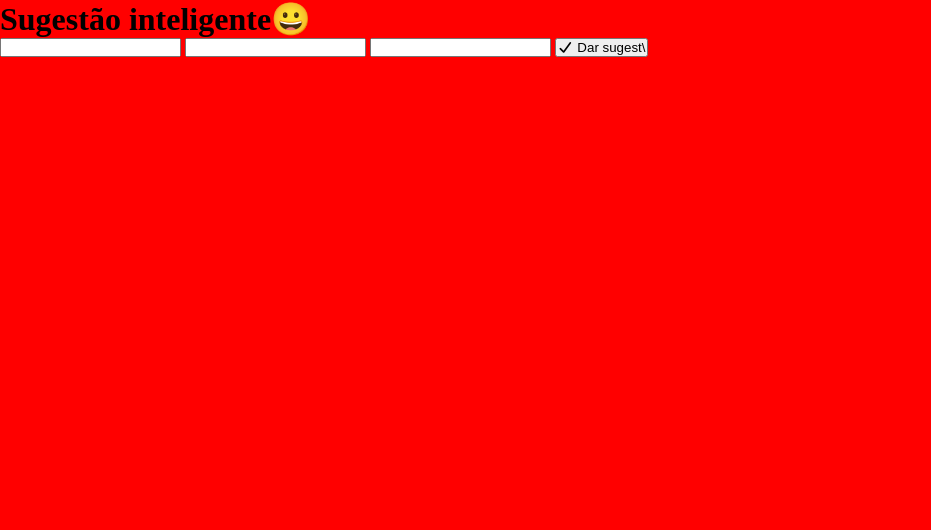
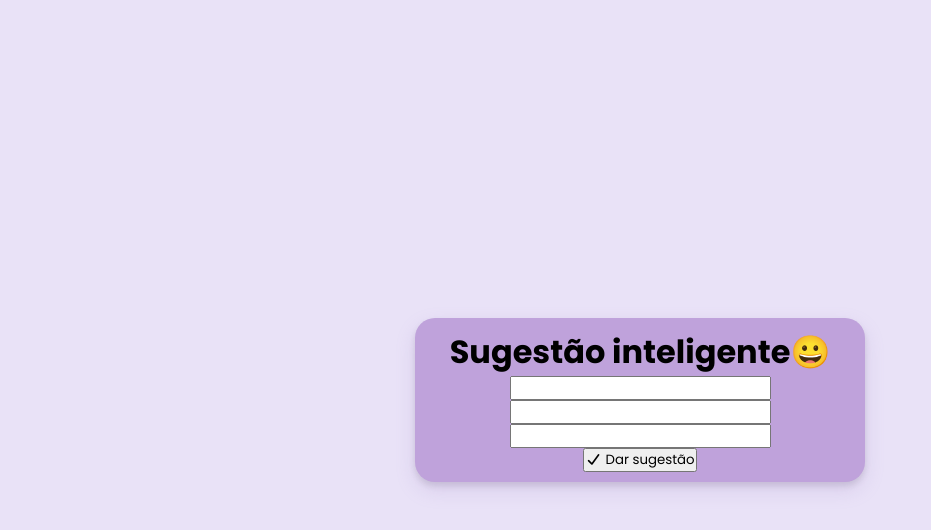
Before and after one commit to raffaela09/sugestao_inteligente, a plain HTML site: page index.html in a window 1280 px wide. Shown: the whole page, without its empty margins (0-931 px from the left). Drawn offline with Linux system fonts and the light colour scheme.

Commit message:
add style on background and card

```diff
--- a/index.html
+++ b/index.html
@@ -14,7 +14,7 @@
         <input type="text" class="input-name">
         <input type="text" class="input-feeling">
         <input type="text" class="text-time">
-        <button><i class="fa-solid fa-check"></i> Dar sugest\</button>
+        <button><i class="fa-solid fa-check"></i> Dar sugestão</button>
 
 
         <div class="content">
--- a/src/styles.css
+++ b/src/styles.css
@@ -1,9 +1,28 @@
+@import url('https://fonts.googleapis.com/css2?family=Poppins:ital,wght@0,100;0,200;0,300;0,400;0,500;0,600;0,700;0,800;0,900;1,100;1,200;1,300;1,400;1,500;1,600;1,700;1,800;1,900&display=swap');
 *{
     margin: 0;
     padding: 0;
     box-sizing: border-box;
+    font-family: "Poppins", sans-serif;
 }
 body{
-    background-color: red;
-
+    width: 100vw;
+    height: 100vh;
+    background-color: #E9E2F7;
+    display: flex;
+    align-items: center;
+    justify-content: center;
 }
+.main{
+    width: 450px;
+    display: flex;
+    align-items: center;
+    justify-content: center;
+    flex-direction: column;
+    padding: 10px;
+    background-color: #BFA2DB;
+    border-radius: 20px;
+    box-shadow:
+    0 4px 6px rgba(0, 0, 0, 0.1),
+    0 8px 20px rgba(155, 127, 197, 0.2);
+}
```
